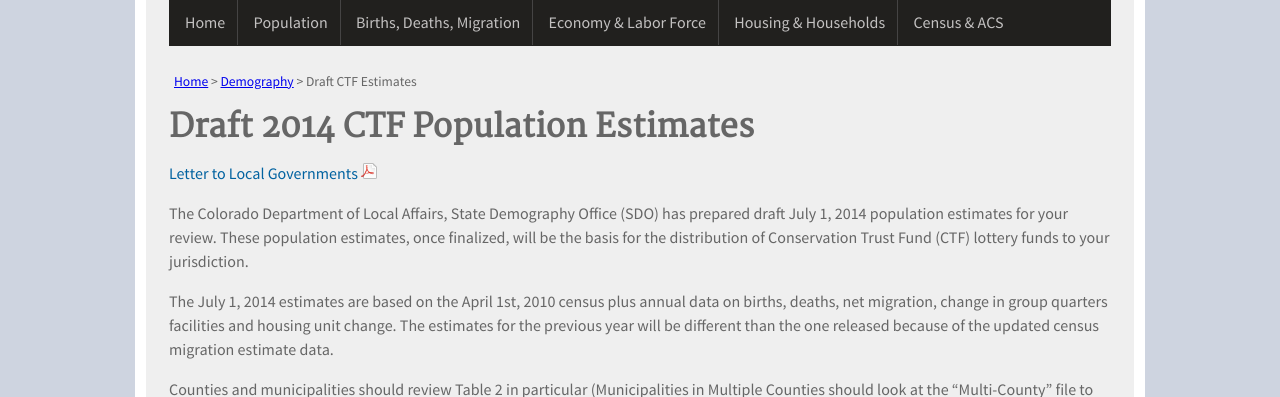
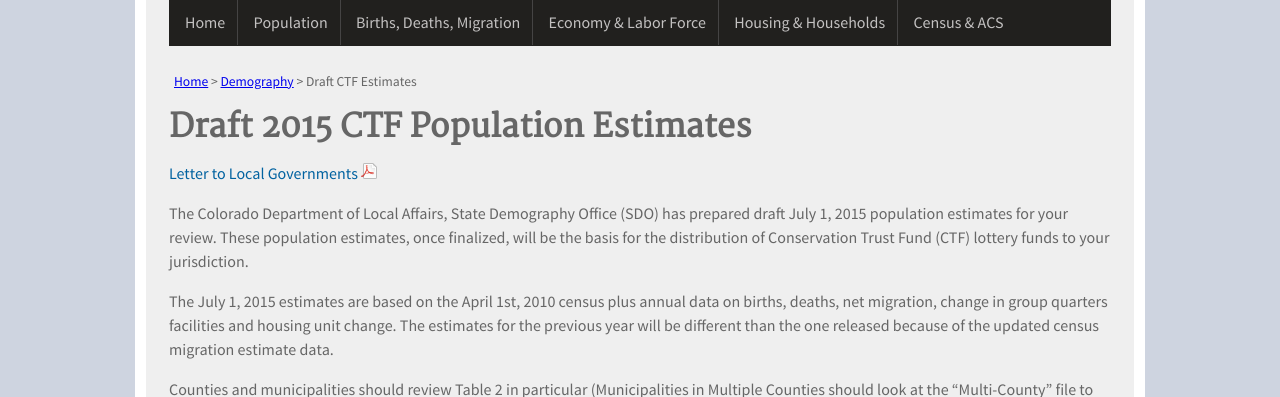
Before and after one commit to TBleess/Website_New, a Jekyll site: the page built from pages/9_Not_in_Menu/draft-ctf-estimates.md, in a window 1280 px wide. Shown: the part 246-643 px from the top of the page. Built offline with Jekyll 4.4.1, drawn with Linux system fonts in a browser that asks for light colours; some of the changed text lies outside the part shown.

Commit message:
Updated links

```diff
--- a/pages/9_Not_in_Menu/draft-ctf-estimates.md
+++ b/pages/9_Not_in_Menu/draft-ctf-estimates.md
@@ -6,13 +6,13 @@ description: Colorado Conservation Trust Fund Estimates Page
 published: true
 ---
 
-# Draft 2014 CTF Population Estimates
+# Draft 2015 CTF Population Estimates
 
 [Letter to Local Governments ![pdf](/images/page_white_acrobat.png 'download pdf file')](https://dola.colorado.gov/demog-cms/sites/dola.colorado.gov.demog-cms/files/demog-docs/ctf_draft/CTFDraftLetter_2014_CaC_draft.pdf)
 
-The Colorado Department of Local Affairs, State Demography Office (SDO) has prepared draft July 1, 2014 population estimates for your review. These population estimates, once finalized, will be the basis for the distribution of Conservation Trust Fund (CTF) lottery funds to your jurisdiction.
+The Colorado Department of Local Affairs, State Demography Office (SDO) has prepared draft July 1, 2015 population estimates for your review. These population estimates, once finalized, will be the basis for the distribution of Conservation Trust Fund (CTF) lottery funds to your jurisdiction.
 
-The July 1, 2014 estimates are based on the April 1st, 2010 census plus annual data on births, deaths, net migration, change in group quarters facilities and housing unit change.  The estimates for the previous year  will be different than the one released because of the updated census migration estimate data.
+The July 1, 2015 estimates are based on the April 1st, 2010 census plus annual data on births, deaths, net migration, change in group quarters facilities and housing unit change.  The estimates for the previous year  will be different than the one released because of the updated census migration estimate data.
 
 Counties and municipalities should review Table 2 in particular (Municipalities in Multiple Counties should look at the “Multi-County” file to see their total estimates).
 
@@ -33,13 +33,13 @@ Thank you for your assistance and cooperation.
 
 ---
 
-**TABLE 2:** Table 2 provides April 2010 Census, Adjusted April 1, 2010 Census, through  July 1, 2014 estimates of population and housing units, with related input data. This sheet is particularly useful for evaluating the estimates. Each county selection includes a sheet for the county as a whole, one for each incorporated place, and one for the unincorporated part of the county.
+**TABLE 2:** Table 2 provides April 2010 Census, Adjusted April 1, 2010 Census, through  July 1, 2015 estimates of population and housing units, with related input data. This sheet is particularly useful for evaluating the estimates. Each county selection includes a sheet for the county as a whole, one for each incorporated place, and one for the unincorporated part of the county.
 
 {% include _draftCTF_tbl2.html %}
 
 ---
 
-**TABLE 3:** In [Table 3 ![pdf](/images/page_white_acrobat.png 'download pdf file')](https://dola.colorado.gov/demog-cms/sites/dola.colorado.gov.demog-cms/files/demog-docs/ctf_draft/table3.pdf), the municipal estimates are broken down into household and group quarters populations, and calculation of the implied vacancy rate is shown. Definitions for each column are given at the bottom of each page.
+**TABLE 3:** In [Table 3 ![pdf](/images/page_white_acrobat.png 'download pdf file')](https://drive.google.com/uc?export=download&id=0B-vz6H4k4SESWHp2bC1VWHJNY1E), the municipal estimates are broken down into household and group quarters populations, and calculation of the implied vacancy rate is shown. Definitions for each column are given at the bottom of each page.
 
 ---
 
@@ -47,6 +47,6 @@ Thank you for your assistance and cooperation.
 
 ---
 
-**METHODOLOGY:** The [methodology ![doc](/images/page_white_word.png 'download doc file')](https://dola.colorado.gov/demog-cms/sites/dola.colorado.gov.demog-cms/files/demog-docs/ctf_draft/EstimatesMethods_2014.doc) provides a description of the methods used for creation of the annual population estimates for counties, municipalities and CTF-receiving special districts.
+**METHODOLOGY:** The [methodology ![doc](/images/page_white_word.png 'download doc file')](https://drive.google.com/uc?export=download&id=0B-vz6H4k4SESM2hnaTNfX1k1Tk0) provides a description of the methods used for creation of the annual population estimates for counties, municipalities and CTF-receiving special districts.
 
 ---
```
